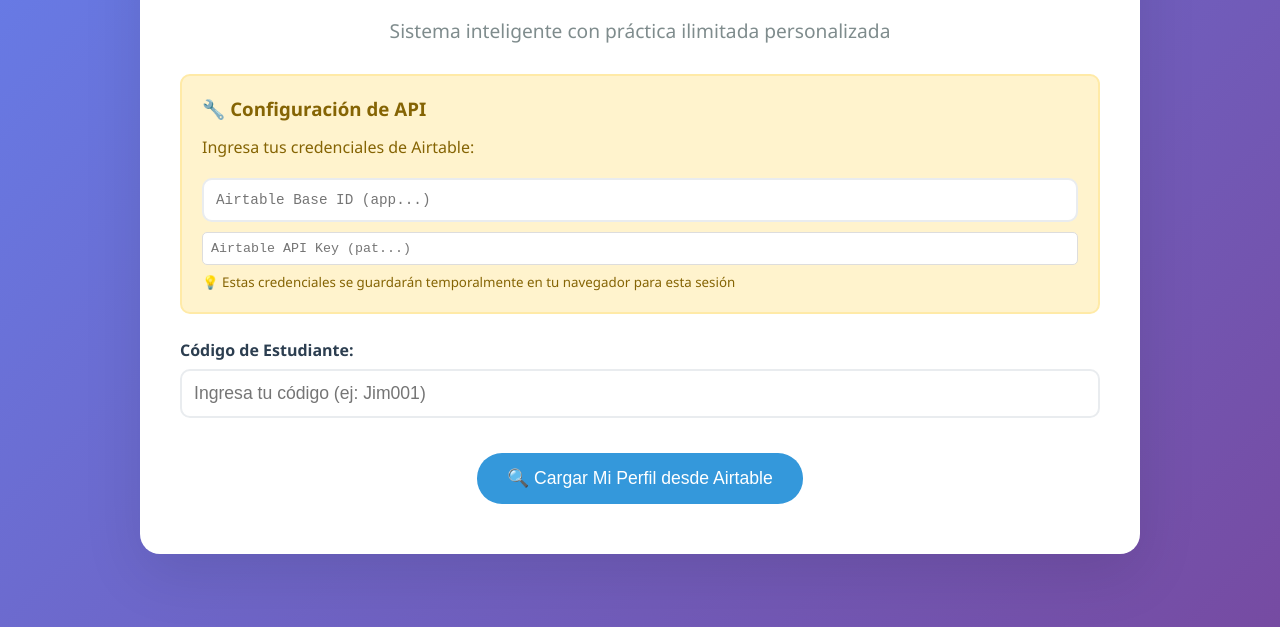
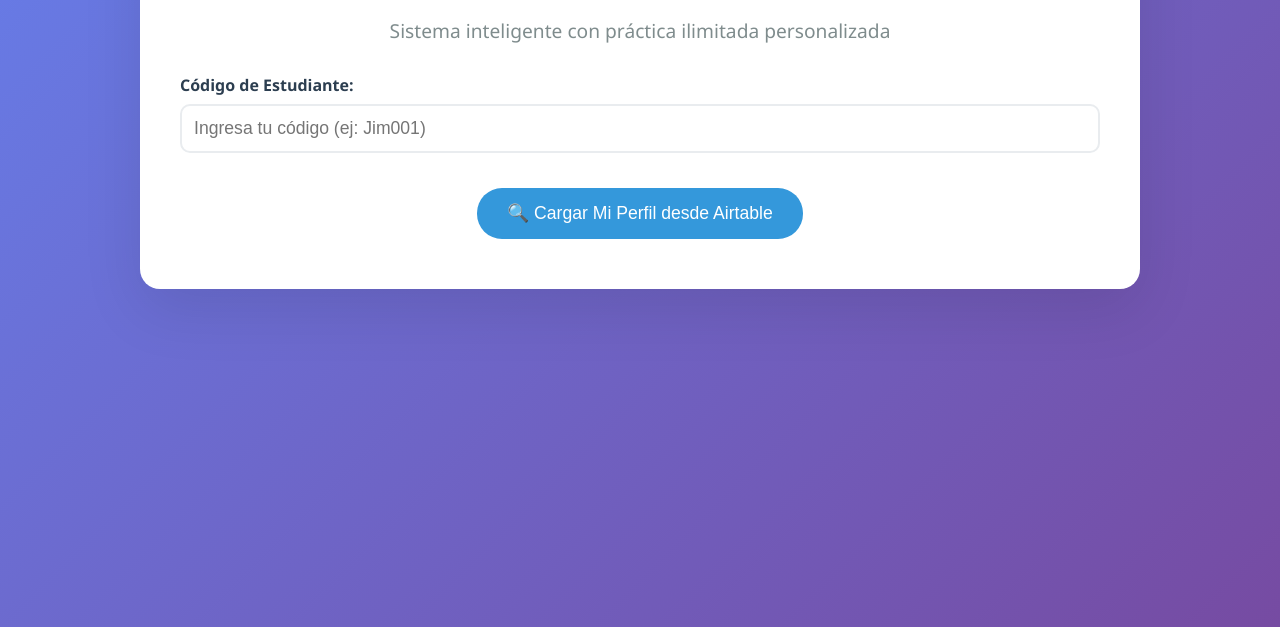
Before and after one commit to spanishpracticesuite/adaptive-spanish-system, a plain HTML site: page index.html in a window 1280 px wide. Shown: the part 173-800 px from the top of the page. Drawn offline with Linux system fonts and the light colour scheme.

Commit message:
Update index.html

```diff
--- a/index.html
+++ b/index.html
@@ -405,17 +405,7 @@
         </p>
 
         <!-- Configuration Section -->
-        <div class="config-section" id="configSection">
-            <h3>🔧 Configuración de API</h3>
-            <p style="color: #856404; margin-bottom: 15px;">
-                Ingresa tus credenciales de Airtable:
-            </p>
-            <input type="text" class="config-input" id="airtableBaseId" placeholder="Airtable Base ID (app...)" value="">
-            <input type="password" class="config-input" id="airtableApiKey" placeholder="Airtable API Key (pat...)" value="">
-            <small style="color: #856404;">
-                💡 Estas credenciales se guardarán temporalmente en tu navegador para esta sesión
-            </small>
-        </div>
+
 
         <div class="input-group">
             <label for="studentCode">Código de Estudiante:</label>
@@ -600,15 +590,7 @@ async function loadStudentFromAirtable(studentCode) {
         const baseId = 'app7lGIzQKfZv6Wwg';
         const apiKey = 'pat0UHJ77pfMRbCos';
 
-        if (!baseId || !apiKey) {
-            alert('Por favor, ingresa tu Base ID y API Key de Airtable primero.');
-            return null;
-        }
-
-        if (baseId === 'demo' || apiKey === 'demo') {
-            // Use demo data if credentials aren't set
-            return loadDemoStudentData(studentCode);
-        }
+        // Credentials are hardcoded, no validation needed
 
         // Real Airtable API call
         const filterFormula = `student_id='${studentCode}'`;
```
